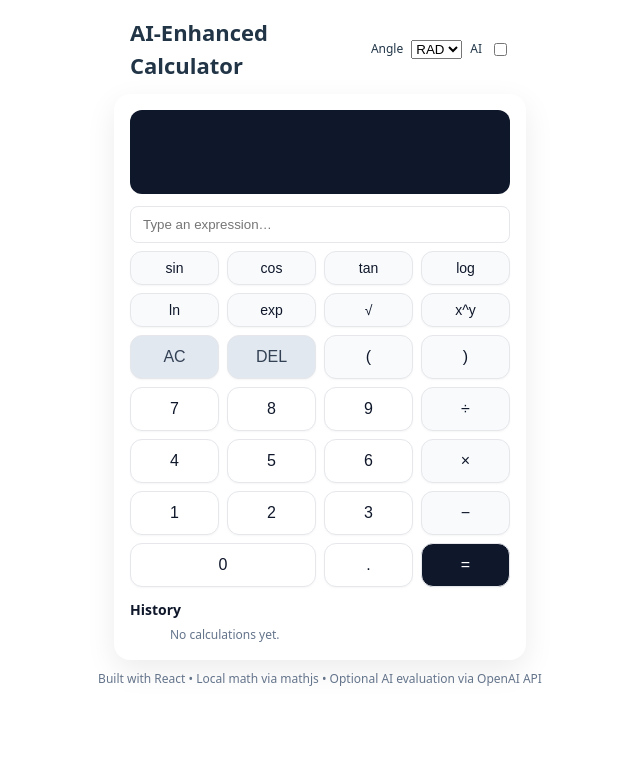
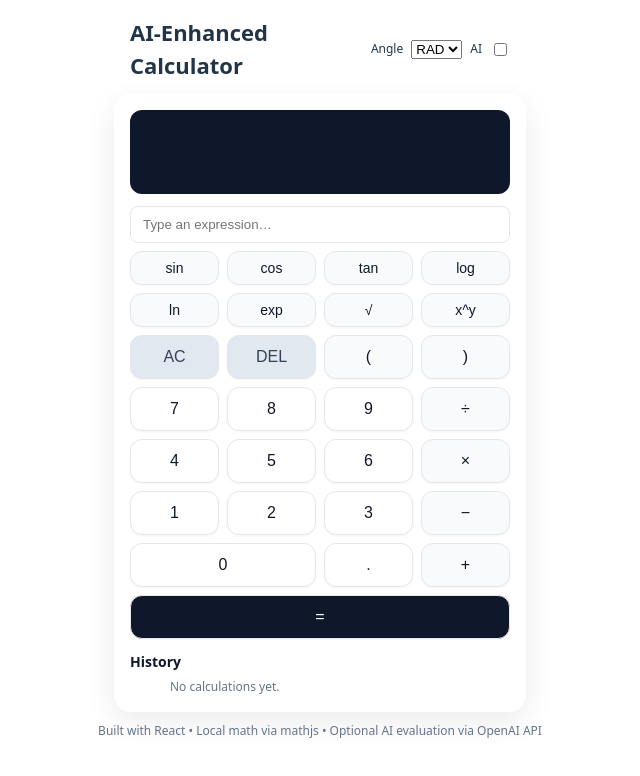
Before and after one commit to RyanVu612/GPTCalculator, a React (Vite) app in the folder ai-calculator/client/: page / in a window 1280 px wide. Shown: the top 776 px of the page, without its empty margins (320-960 px from the left). Built offline with nearby package versions, Linux system fonts and the light colour scheme.

Commit message:
make room for '+' button

```diff
--- a/ai-calculator/client/src/App.tsx
+++ b/ai-calculator/client/src/App.tsx
@@ -24,7 +24,9 @@ const MAIN_KEYS: KeyDef[] = [
   // Row 4
   { label: "1", variant: "num" }, { label: "2", variant: "num" }, { label: "3", variant: "num" }, { label: "−", k: "-", variant: "op" },
   // Row 5
-  { label: "0", span: 2, variant: "num" }, { label: ".", variant: "num" }, { label: "=", k: "=", variant: "eq" },
+  { label: "0", span: 2, variant: "num" }, { label: ".", variant: "num" }, { label: "+", k: "+", variant: "op" },
+  // Row 6 (full-width equals)
+  { label: "=", k: "=", variant: "eq", span: 4 },
 ];
 
 const FN_KEYS: KeyDef[] = [
@@ -269,7 +271,7 @@ export default function App() {
               key={`${def.label}-${idx}`}
               style={{
                 ...keyStyle(def.variant),
-                ...(def.span === 2 ? { gridColumn: "span 2" } : null)
+                ...(def.span ? { gridColumn: `span ${def.span}` } : null)
               }}
               onClick={() => handleKey(def)}
             >
```
